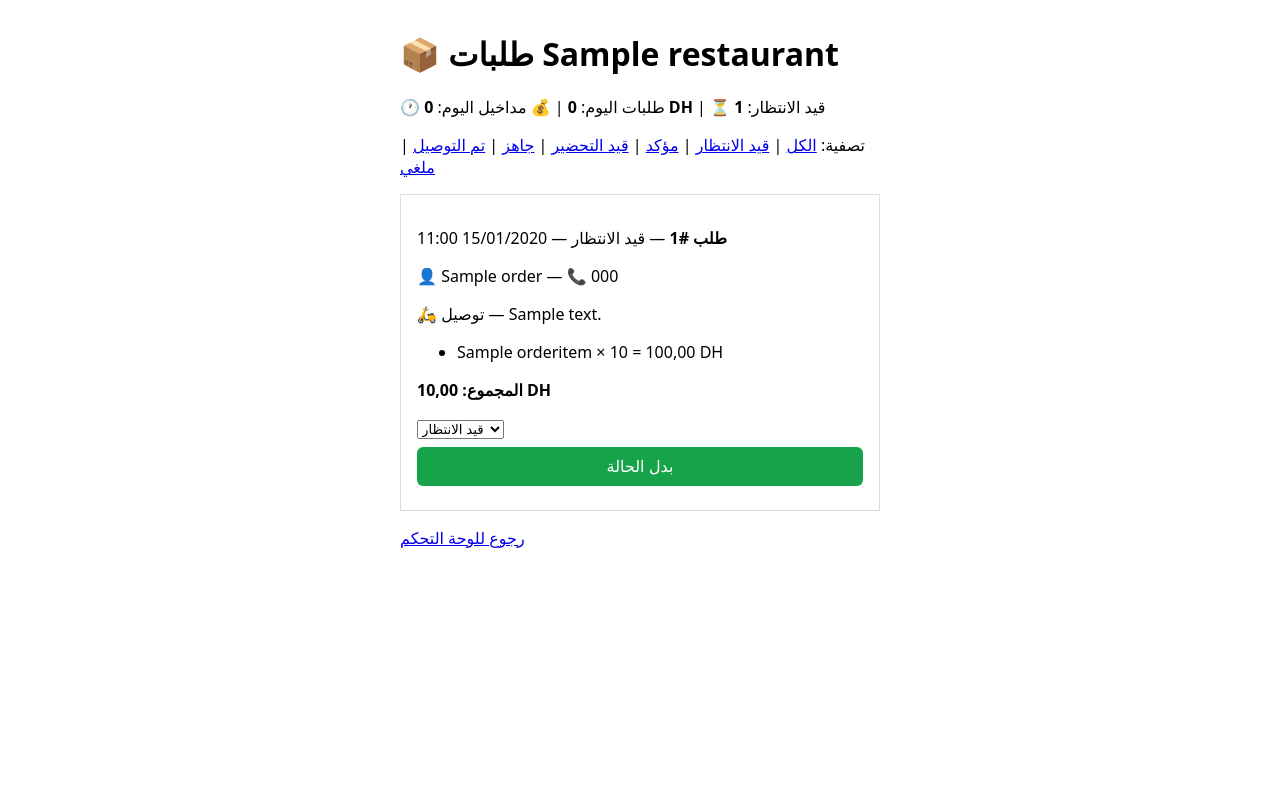
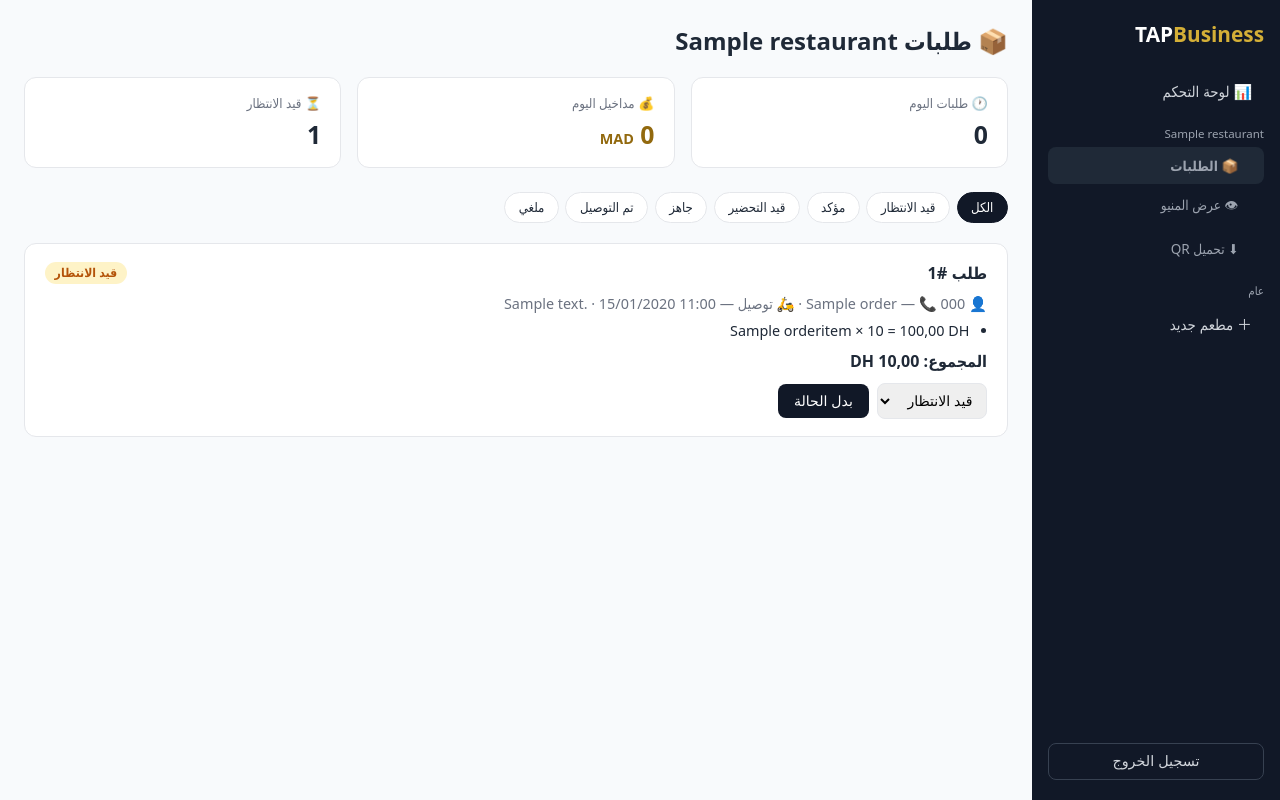
Before and after one commit to tapbusiness-ma/tapbusiness-app, a Django app: a page that uses templates/orders/owner_orders.html in a window 1280 px wide. Run offline with Django 5.2, Linux system fonts and the light colour scheme; a user stored in the database is signed in; tables that the repository leaves empty hold one stand-in row (values such as "Sample post").

Commit message:
Phase 09: redesigned orders page (same design system)

```diff
--- a/apps/orders/views.py
+++ b/apps/orders/views.py
@@ -149,6 +149,9 @@ def owner_orders(request, slug):
         ).aggregate(total=Sum("total"))["total"]
         or 0,
     }
+    memberships = request.user.memberships.select_related("restaurant").order_by(
+        "restaurant__name"
+    )
     return render(
         request,
         "orders/owner_orders.html",
@@ -158,6 +161,7 @@ def owner_orders(request, slug):
             "stats": stats,
             "status_filter": status_filter,
             "status_choices": Order.Status.choices,
+            "memberships": memberships,
         },
     )
 
--- a/templates/orders/owner_orders.html
+++ b/templates/orders/owner_orders.html
@@ -1,34 +1,138 @@
-{% extends "base.html" %}
-{% block title %}الطلبات — {{ restaurant.name }}{% endblock %}
-{% block content %}
+<!DOCTYPE html>
+<html lang="ar" dir="rtl">
+<head>
+<meta charset="utf-8">
+<meta name="viewport" content="width=device-width, initial-scale=1">
+<title>الطلبات — {{ restaurant.name }} — TAPBusiness</title>
+<style>
+:root {
+  --navy: #111827;
+  --gold: #D4AF37;
+  --bg: #F8FAFC;
+  --card: #FFFFFF;
+  --text: #1f2937;
+  --muted: #6b7280;
+  --border: #e5e7eb;
+}
+* { box-sizing: border-box; margin: 0; padding: 0; }
+body { font-family: system-ui, -apple-system, "Segoe UI", Tahoma, sans-serif; background: var(--bg); color: var(--text); display: flex; min-height: 100vh; }
+.sidebar { width: 248px; background: var(--navy); color: #d1d5db; padding: 1.25rem 1rem; position: sticky; top: 0; height: 100vh; overflow-y: auto; flex-shrink: 0; display: flex; flex-direction: column; }
+.brand { color: #fff; font-size: 1.3rem; font-weight: 800; margin-bottom: 1.5rem; }
+.brand span { color: var(--gold); }
+.nav-title { font-size: .72rem; color: #9ca3af; margin: 1rem 0 .4rem; }
+.nav a { display: block; color: #d1d5db; text-decoration: none; padding: .55rem .75rem; border-radius: 8px; margin-bottom: .15rem; font-size: .93rem; }
+.nav a:hover { background: #1f2937; color: #fff; }
+.nav a.active { background: #1f2937; color: var(--gold); font-weight: 700; }
+.nav a.sub { padding-right: 1.6rem; font-size: .85rem; color: #9ca3af; }
+.nav a.sub:hover { color: #fff; }
+.side-foot { margin-top: auto; padding-top: 1rem; }
+.side-foot button { width: 100%; background: transparent; border: 1px solid #374151; color: #d1d5db; padding: .6rem; border-radius: 8px; cursor: pointer; font-size: .9rem; }
+.main { flex: 1; padding: 1.5rem; max-width: 1080px; width: 100%; }
+.header h1 { font-size: 1.5rem; margin-bottom: 1.25rem; }
+.stats { display: grid; grid-template-columns: repeat(auto-fit, minmax(150px, 1fr)); gap: 1rem; margin-bottom: 1.5rem; }
+.stat { background: var(--card); border: 1px solid var(--border); border-radius: 12px; padding: 1rem 1.2rem; }
+.stat .label { font-size: .82rem; color: var(--muted); margin-bottom: .3rem; }
+.stat .value { font-size: 1.55rem; font-weight: 800; }
+.stat .value.gold { color: #92690e; }
+.filters { margin-bottom: 1.25rem; display: flex; flex-wrap: wrap; gap: .4rem; }
+.filters a { background: var(--card); border: 1px solid var(--border); border-radius: 999px; padding: .35rem .85rem; font-size: .82rem; text-decoration: none; color: var(--text); }
+.filters a.on { background: var(--navy); color: #fff; border-color: var(--navy); }
+.order { background: var(--card); border: 1px solid var(--border); border-radius: 12px; padding: 1.1rem 1.25rem; margin-bottom: 1rem; }
+.order .top { display: flex; justify-content: space-between; align-items: center; flex-wrap: wrap; gap: .5rem; margin-bottom: .6rem; }
+.order .top strong { font-size: 1.02rem; }
+.order .cust { font-size: .9rem; color: var(--muted); margin-bottom: .5rem; }
+.order ul { margin: .4rem 1.1rem .6rem 0; font-size: .9rem; }
+.order .total { font-weight: 800; margin-bottom: .7rem; }
+.order form { display: flex; gap: .5rem; align-items: center; flex-wrap: wrap; }
+.order select { padding: .5rem .6rem; border: 1px solid var(--border); border-radius: 8px; font-size: .88rem; }
+.order button { background: var(--navy); color: #fff; border: 0; border-radius: 8px; padding: .55rem 1rem; cursor: pointer; font-size: .88rem; }
+.badge { display: inline-block; padding: .18rem .6rem; border-radius: 999px; font-size: .76rem; font-weight: 700; white-space: nowrap; }
+.status-pending { background: #fef3c7; color: #b45309; }
+.status-confirmed { background: #dbeafe; color: #1d4ed8; }
+.status-preparing { background: #ffedd5; color: #c2410c; }
+.status-ready { background: #dcfce7; color: #15803d; }
+.status-delivered { background: #f3f4f6; color: #4b5563; }
+.status-cancelled { background: #fee2e2; color: #b91c1c; }
+.empty { color: var(--muted); background: var(--card); border: 1px dashed var(--border); border-radius: 12px; padding: 2rem; text-align: center; }
+@media (max-width: 760px) {
+  body { flex-direction: column; }
+  .sidebar { width: 100%; height: auto; position: static; padding: .9rem; }
+  .brand { margin-bottom: .8rem; }
+  .nav { display: flex; overflow-x: auto; gap: .2rem; padding-bottom: .3rem; }
+  .nav-title, .nav a.sub { display: none; }
+  .nav a { white-space: nowrap; margin-bottom: 0; }
+  .side-foot { display: none; }
+  .main { padding: 1rem; }
+}
+</style>
+</head>
+<body>
+<aside class="sidebar">
+  <div class="brand">TAP<span>Business</span></div>
+  <nav class="nav">
+    <a href="{% url 'accounts:dashboard' %}">📊 لوحة التحكم</a>
+    {% for m in memberships %}
+      <div class="nav-title">{{ m.restaurant.name }}</div>
+      <a class="sub {% if m.restaurant.slug == restaurant.slug %}active{% endif %}" href="{% url 'orders:owner_orders' m.restaurant.slug %}">📦 الطلبات</a>
+      <a class="sub" href="{% url 'menu:public_menu' m.restaurant.slug %}">👁 عرض المنيو</a>
+      <a class="sub" href="{% url 'menu:menu_qr' m.restaurant.slug %}">⬇ تحميل QR</a>
+    {% endfor %}
+    <div class="nav-title">عام</div>
+    <a href="{% url 'restaurants:create' %}">＋ مطعم جديد</a>
+  </nav>
+  <div class="side-foot">
+    <form method="post" action="{% url 'accounts:logout' %}">
+      {% csrf_token %}
+      <button type="submit">تسجيل الخروج</button>
+    </form>
+  </div>
+</aside>
+
+<main class="main">
+  <div class="header">
     <h1>📦 طلبات {{ restaurant.name }}</h1>
-<p>
-    🕐 طلبات اليوم: <strong>{{ stats.today_count }}</strong> |
-    💰 مداخيل اليوم: <strong>{{ stats.today_total }} DH</strong> |
-    ⏳ قيد الانتظار: <strong>{{ stats.pending_count }}</strong>
-</p>
-<p>
-    تصفية:
-    <a href="{% url 'orders:owner_orders' restaurant.slug %}">الكل</a>
+  </div>
+
+  <div class="stats">
+    <div class="stat">
+      <div class="label">🕐 طلبات اليوم</div>
+      <div class="value">{{ stats.today_count }}</div>
+    </div>
+    <div class="stat">
+      <div class="label">💰 مداخيل اليوم</div>
+      <div class="value gold">{{ stats.today_total }} <small style="font-size:.9rem">MAD</small></div>
+    </div>
+    <div class="stat">
+      <div class="label">⏳ قيد الانتظار</div>
+      <div class="value">{{ stats.pending_count }}</div>
+    </div>
+  </div>
+
+  <div class="filters">
+    <a href="{% url 'orders:owner_orders' restaurant.slug %}" class="{% if not status_filter %}on{% endif %}">الكل</a>
     {% for value, label in status_choices %}
-    | <a href="{% url 'orders:owner_orders' restaurant.slug %}?status={{ value }}">{{ label }}</a>
+    <a href="{% url 'orders:owner_orders' restaurant.slug %}?status={{ value }}" class="{% if status_filter == value %}on{% endif %}">{{ label }}</a>
     {% endfor %}
-</p>
+  </div>
+
   {% for order in orders %}
-<div style="border:1px solid #ddd; padding:1rem; margin-bottom:1rem;">
-    <p><strong>طلب #{{ order.id }}</strong> — {{ order.get_status_display }}
-        — {{ order.created_at|date:"d/m/Y H:i" }}</p>
-    <p>👤 {{ order.customer_name }} — 📞 {{ order.customer_phone }}</p>
-    <p>
+  <div class="order">
+    <div class="top">
+      <strong>طلب #{{ order.id }}</strong>
+      <span class="badge status-{{ order.status }}">{{ order.get_status_display }}</span>
+    </div>
+    <div class="cust">
+      👤 {{ order.customer_name }} — 📞 {{ order.customer_phone }} ·
       {% if order.order_type == "table" %}🪑 طاولة {{ order.table_number }}
       {% else %}🛵 توصيل{% if order.address %} — {{ order.address }}{% endif %}{% endif %}
-    </p>
+      · {{ order.created_at|date:"d/m/Y H:i" }}
+    </div>
     <ul>
       {% for item in order.items.all %}
       <li>{{ item.product_name }} × {{ item.quantity }} = {{ item.line_total }} DH</li>
       {% endfor %}
     </ul>
-    <p><strong>المجموع: {{ order.total }} DH</strong></p>
+    <div class="total">المجموع: {{ order.total }} DH</div>
     <form method="post" action="{% url 'orders:owner_order_status' restaurant.slug order.id %}">
       {% csrf_token %}
       <select name="status">
@@ -40,7 +144,8 @@
     </form>
   </div>
   {% empty %}
-<p>ما كاين حتى طلب.</p>
+  <div class="empty">ما كاين حتى طلب بعد.</div>
   {% endfor %}
-<p><a href="{% url 'accounts:dashboard' %}">رجوع للوحة التحكم</a></p>
-{% endblock %}
+</main>
+</body>
+</html>
```
Lines whose indentation alone changed are shown as unchanged.
